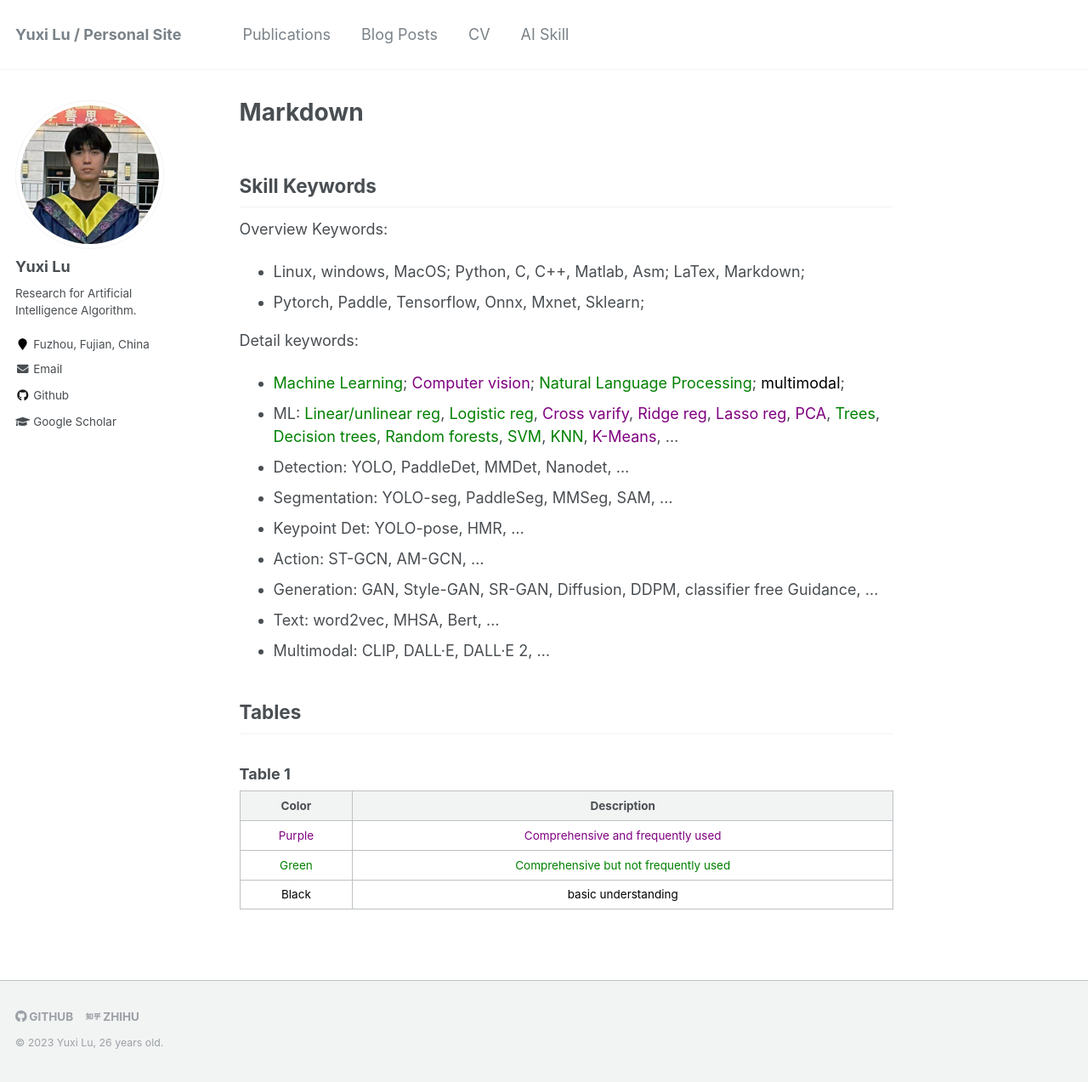
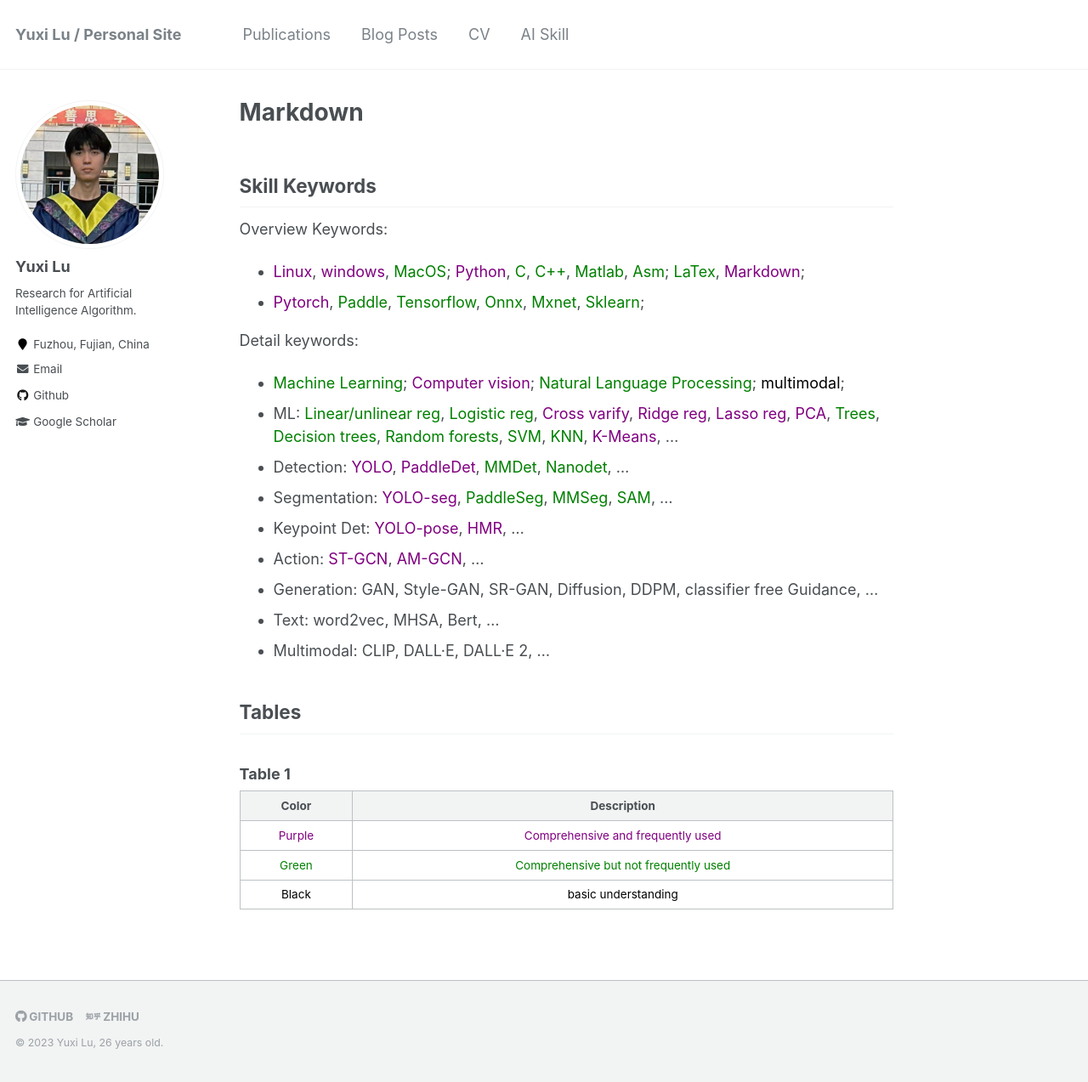
Before and after one commit to divided7/divided7.github.io, a Jekyll site: the page built from _pages/markdown.md, in a window 1280 px wide and 1273 px high. Shown: the whole window at 85% size. Built offline with Jekyll 4.4.1, drawn with Linux system fonts in a browser that asks for light colours.

Commit message:
Update markdown.md

```diff
--- a/_pages/markdown.md
+++ b/_pages/markdown.md
@@ -9,18 +9,18 @@ redirect_from:
 
 ## Skill Keywords
 Overview Keywords:
-* Linux, windows, MacOS; Python, C, C++, Matlab, Asm; LaTex, Markdown;
-* Pytorch, Paddle, Tensorflow, Onnx, Mxnet, Sklearn;
-
+* <span style="color: Purple;">Linux</span>, <span style="color: Purple;"> windows</span>, <span style="color: Green;">
+ MacOS</span>; <span style="color: Purple;">Python</span>, <span style="color: Green;"> C</span>, <span style="color: Green;"> C++</span>, <span style="color: Green;"> Matlab</span>, <span style="color: Green;"> Asm</span>; <span style="color: Green;"> LaTex</span>, <span style="color: Purple;">Markdown</span>;
+* <span style="color: Purple;">Pytorch</span>,<span style="color: Green;"> Paddle</span>, <span style="color: Green;"> Tensorflow</span>, <span style="color: Green;"> Onnx</span>, <span style="color: Green;"> Mxnet</span>, <span style="color: Green;"> Sklearn</span>;
 
 Detail keywords:
 
 * <span style="color: green;">Machine Learning</span>;<span style="color: Purple;"> Computer vision</span>; <span style="color: green;"> Natural Language Processing</span>; <span style="color: black;"> multimodal</span>;
 * ML: <span style="color: green;">Linear/unlinear reg</span>, <span style="color: green;"> Logistic reg</span>, <span style="color: Purple;"> Cross varify</span>, <span style="color: Purple;"> Ridge reg</span>, <span style="color: Purple;"> Lasso reg</span>, <span style="color: Purple;"> PCA</span>, <span style="color: green;"> Trees</span>, <span style="color: green;"> Decision trees</span>, <span style="color: green;"> Random forests</span>, <span style="color: green;"> SVM</span>, <span style="color: green;"> KNN</span>, <span style="color: Purple;"> K-Means</span>, ...
-* Detection: YOLO, PaddleDet, MMDet, Nanodet, ...
-* Segmentation: YOLO-seg, PaddleSeg, MMSeg, SAM, ...
-* Keypoint Det: YOLO-pose, HMR, ...
-* Action: ST-GCN, AM-GCN, ...
+* Detection: <span style="color: Purple;">YOLO</span>, <span style="color: Purple;"> PaddleDet</span>, <span style="color: green;"> MMDet</span>, <span style="color: green;"> Nanodet</span>, ...
+* Segmentation: <span style="color: Purple;">YOLO-seg</span>, <span style="color: green;"> PaddleSeg</span>, <span style="color: green;"> MMSeg</span>, <span style="color: green;"> SAM</span>, ...
+* Keypoint Det: <span style="color: Purple;">YOLO-pose</span>, <span style="color: Purple;"> HMR</span>, ...
+* Action: <span style="color: Purple;"> ST-GCN</span>, <span style="color: Purple;"> AM-GCN</span>, ...
 * Generation: GAN, Style-GAN, SR-GAN, Diffusion, DDPM, classifier free Guidance, ...
 * Text: word2vec, MHSA, Bert, ...
 * Multimodal: CLIP, DALL·E, DALL·E 2, ...
```
